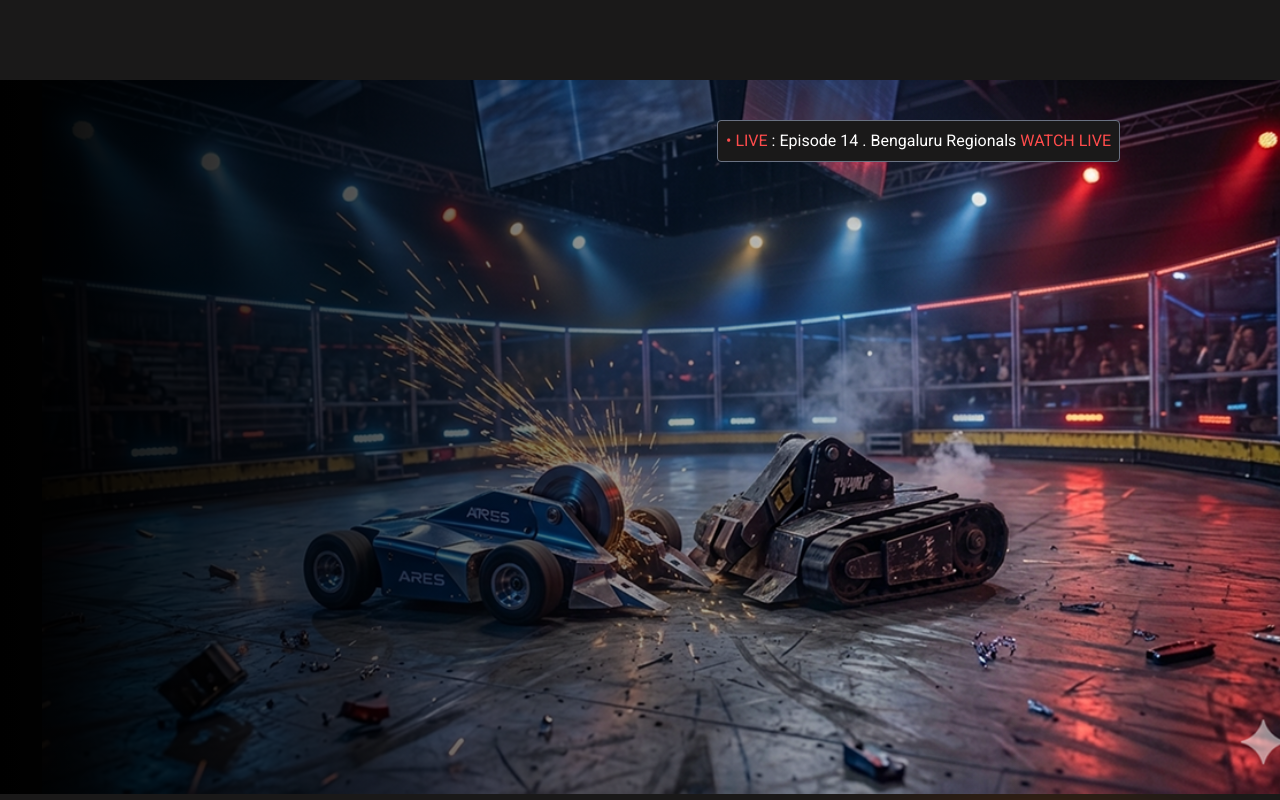
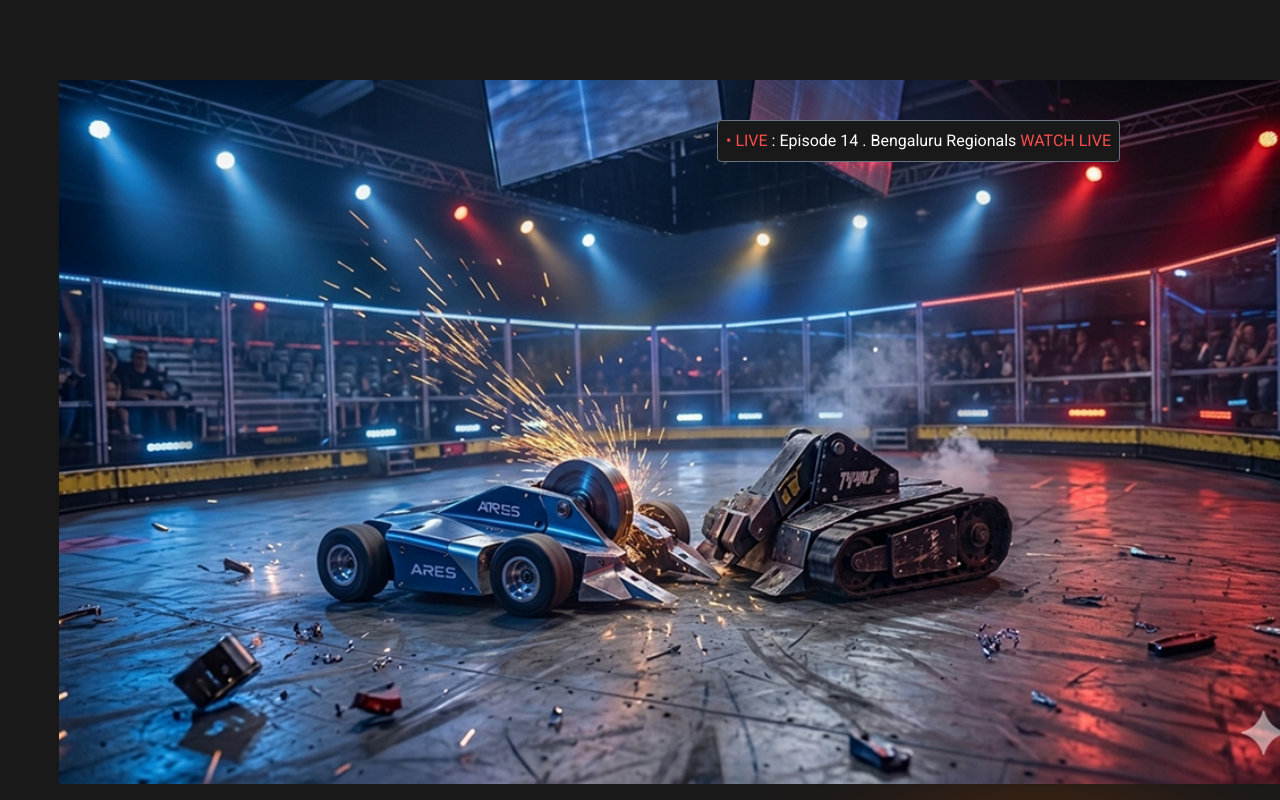
Before and after one commit to balajilaygude/Bot-League, a React (Vite) app: page / in a window 1280 px wide. Shown: the top 800 px of the page. Built offline with nearby package versions, Linux system fonts and the light colour scheme.

Commit message:
good look

```diff
--- a/src/Components/Hero.jsx
+++ b/src/Components/Hero.jsx
@@ -3,13 +3,7 @@ import React from "react";
 export default function Hero() {
   return (
     <div className="bg-[url('/heroBg.png')] w-full min-h-[calc(100vh-96px)] relative bg-no-repeat bg-contain bg-right">
-      <div
-        className="w-4/5 h-[calc(100vh-86px)] bg-linear-to-r from-black via-black/50 to-transparent
-      flex justify-center items-start flex-col px-25 "
-      >
-        <div className="flex justify-center items-center gap-5 text-[18px]">
-        </div>
-      </div>
+
       <div className="absolute bg-[#1A1919] border border-gray-500 p-2 rounded-sm font-roboto right-40 top-10">
         <p>
           <span className="text-red"> • LIVE </span> : Episode 14 . Bengaluru
```
